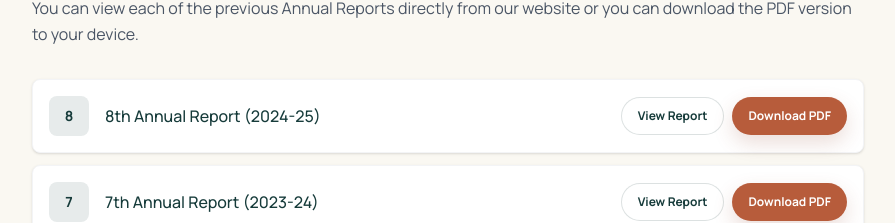
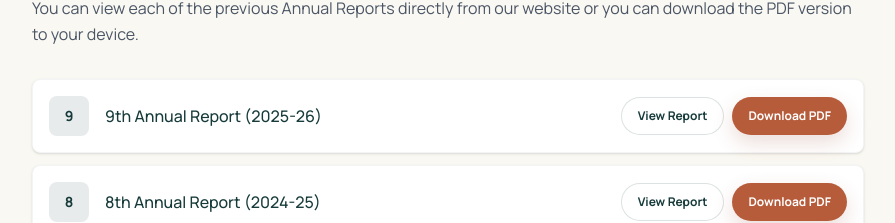
Before and after one commit to doomedramen/civicsocietygy, a Next.js app: page /reports in a window 1280 px wide. Shown: the part 2104-2327 px from the top of the page, without its empty margins (192-1087 px from the left). Built offline with nearby package versions, Linux system fonts and the light colour scheme.

Commit message:
feat: add 9th annual report

```diff
--- a/app/reports/page.tsx
+++ b/app/reports/page.tsx
@@ -11,6 +11,7 @@ export const metadata = createPageMetadata({
 });
 
 const reports = [
+  { number: 9, year: "2025-26", file: "GYCS_9thAnnualReport.pdf" },
   { number: 8, year: "2024-25", file: "GYCS_8thAnnualReport.pdf" },
   { number: 7, year: "2023-24", file: "GYCS_7thAnnualReport.pdf" },
   { number: 6, year: "2022-23", file: "GYCS_6thAnnualReport.pdf" },
```
Also changed, not shown: 1 other file (tests, documents, lock files or other folders).
